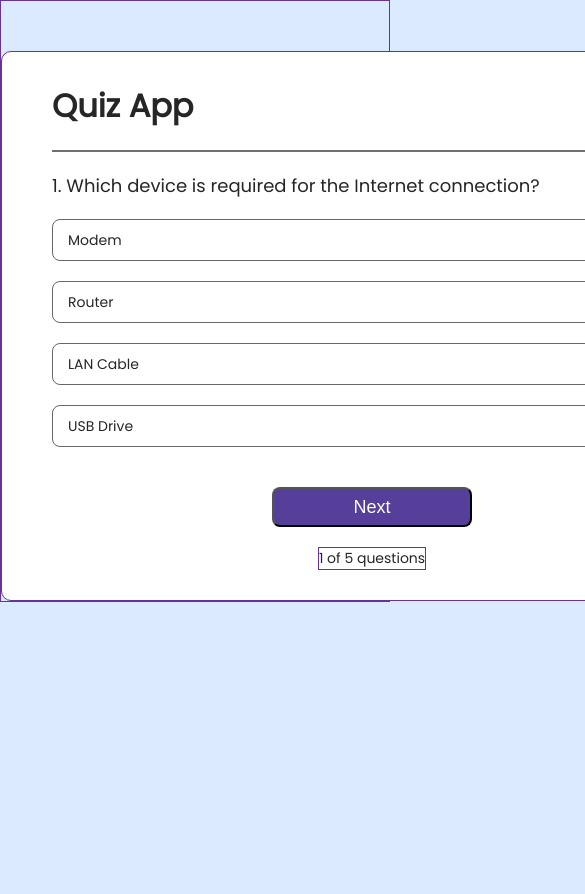
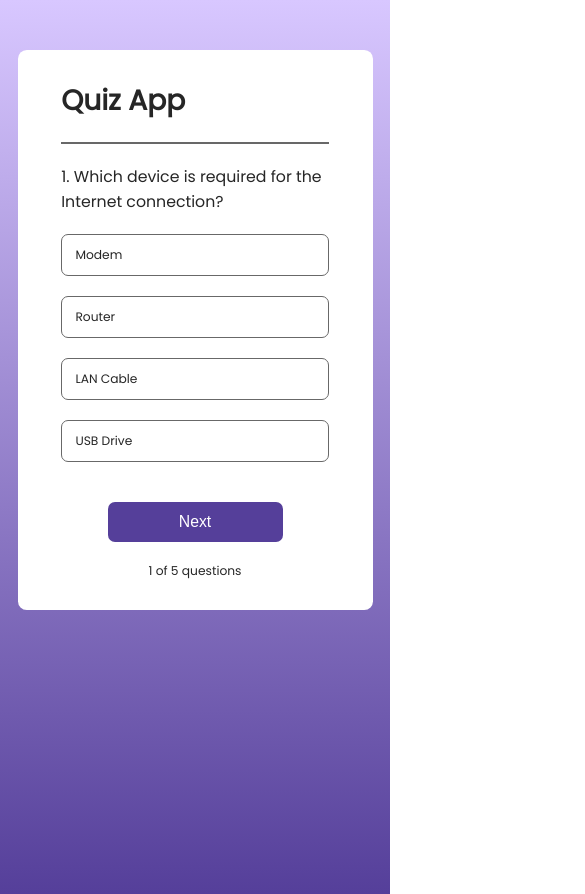
Before and after one commit to jmlinares2019/react-quiz, a React (Vite) app: page / in a window 390 px wide. Shown: the top 894 px of the page, 585 px wide, since content can reach past the window. Before the commit the page ends 844 px from the top, so only its background shows below. Built offline with nearby package versions, Linux system fonts and the light colour scheme.

Commit message:
Compiled CSS

```diff
--- a/public/css/styles.css
+++ b/public/css/styles.css
@@ -3,7 +3,7 @@
   src: url("/fonts/Poppins-Regular.woff2") format("woff2");
 }
 .container {
-  width: 640px;
+  max-width: 640px;
   margin: auto;
   margin-top: 50px;
   background: white;
@@ -14,10 +14,15 @@
   border-radius: 0.625rem;
   padding: 30px 3.125rem;
 }
+@media (max-width: 768px) {
+  .container {
+    margin: 50px 1.25rem;
+  }
+}
 .container hr {
   height: 2px;
   border: none;
-  background: #707070;
+  background: #686868;
 }
 .container h2.quiz-question {
   font-size: 1.125rem;
@@ -37,7 +42,16 @@
   font-size: 0.875rem;
   cursor: pointer;
 }
-.container button.go-next {
+.container ul.quiz-options-list li.quiz-option.correct {
+  background: #dffff2;
+  border-color: #00d397;
+}
+.container ul.quiz-options-list li.quiz-option.wrong {
+  background: #FFEBEB;
+  border-color: #FF4A4A;
+}
+.container button.go-next,
+.container button.reset {
   margin: auto;
   width: 12.5rem;
   height: 40px;
@@ -45,6 +59,7 @@
   color: #fff;
   font-size: 1.125rem;
   font-weight: 500;
+  border: none;
   border-radius: 0.5rem;
   cursor: pointer;
 }
@@ -57,12 +72,17 @@
   margin: 0;
 }
 
-div {
-  border: 1px solid rebeccapurple;
+:root {
+  font-size: 16px;
+}
+@media (max-width: 768px) {
+  :root {
+    font-size: 14px;
+  }
 }
 
-body {
+html body {
   font-family: "Poppins-Regular", sans-serif;
   height: 100vh;
-  background-color: #dbeaff;
+  background-image: linear-gradient(#D8C7FF, #553f9a);
 }
```
